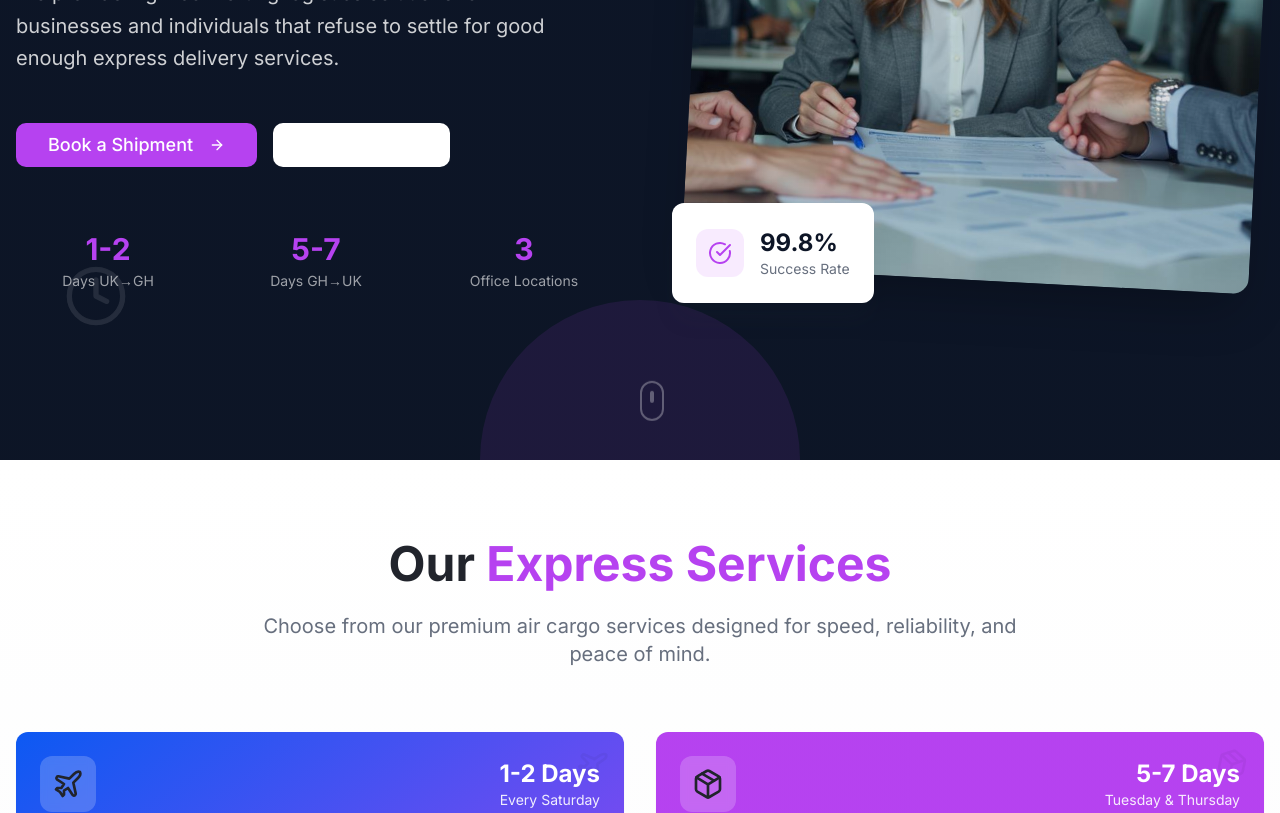
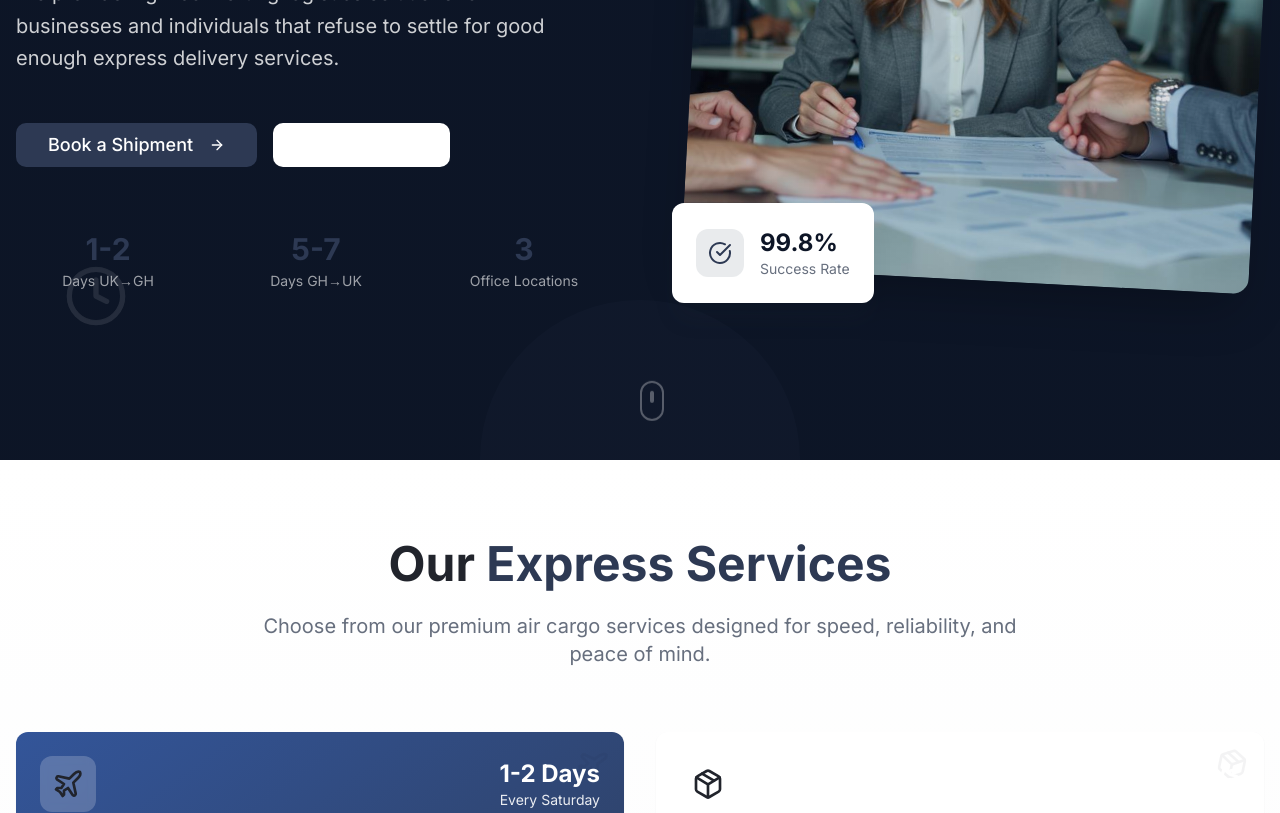
Before and after one commit to envuser-wq/shop-ship-shine, a React (Vite) app: page / in a window 1280 px wide. Shown: the part 500-1313 px from the top of the page. Built offline with nearby package versions, Linux system fonts and the light colour scheme.

Commit message:
Refine color palette
Adjusted colors to be less bright and more professional. Ensured scroll bars remain at their default appearance.

```diff
--- a/src/components/Contact.tsx
+++ b/src/components/Contact.tsx
@@ -168,7 +168,7 @@ export const Contact = () => {
 
                   <Button
                     type="submit"
-                    className="w-full h-14 bg-gradient-accent hover:shadow-purple-glow transition-all duration-300 text-lg font-semibold"
+                    className="w-full h-14 bg-gradient-accent hover:shadow-accent-glow transition-all duration-300 text-lg font-semibold"
                   >
                     Get Free Quote & Track Your Shipment
                     <Send className="ml-3 h-6 w-6" />
--- a/src/index.css
+++ b/src/index.css
@@ -23,8 +23,8 @@ All colors MUST be HSL.
     --primary: 220 50% 10%;
     --primary-foreground: 0 0% 98%;
 
-    /* Purple brand accent from original logo */
-    --accent: 280 85% 60%;
+    /* Professional accent - Muted navy blue */
+    --accent: 220 30% 25%;
     --accent-foreground: 0 0% 98%;
 
     /* Secondary - Light grays for subtle backgrounds */
@@ -42,24 +42,24 @@ All colors MUST be HSL.
     /* Border and input colors */
     --border: 220 15% 90%;
     --input: 220 15% 90%;
-    --ring: 280 85% 60%;
+    --ring: 220 30% 25%;
 
     --radius: 0.75rem;
 
-    /* Custom logistics brand colors */
-    --logistics-blue: 220 90% 50%;
-    --logistics-purple: 280 85% 60%;
-    --logistics-gold: 45 95% 65%;
+    /* Custom professional brand colors */
+    --logistics-blue: 220 50% 40%;
+    --logistics-navy: 220 30% 25%;
+    --logistics-gray: 220 10% 50%;
 
-    /* Gradients for modern appeal */
-    --gradient-hero: linear-gradient(135deg, hsl(220 50% 10%), hsl(220 60% 15%));
-    --gradient-accent: linear-gradient(135deg, hsl(280 85% 60%), hsl(260 80% 65%));
+    /* Professional gradients */
+    --gradient-hero: linear-gradient(135deg, hsl(220 50% 10%), hsl(220 40% 20%));
+    --gradient-accent: linear-gradient(135deg, hsl(220 30% 25%), hsl(220 25% 30%));
     --gradient-subtle: linear-gradient(180deg, hsl(0 0% 100%), hsl(220 10% 98%));
 
-    /* Shadows for depth */
+    /* Professional shadows */
     --shadow-card: 0 4px 6px -1px hsl(220 20% 20% / 0.1), 0 2px 4px -1px hsl(220 20% 20% / 0.06);
     --shadow-elevated: 0 20px 25px -5px hsl(220 20% 20% / 0.1), 0 10px 10px -5px hsl(220 20% 20% / 0.04);
-    --shadow-purple-glow: 0 0 20px hsl(280 85% 60% / 0.3);
+    --shadow-accent-glow: 0 0 20px hsl(220 30% 25% / 0.2);
 
     /* Animation timings */
     --transition-smooth: all 0.3s cubic-bezier(0.4, 0, 0.2, 1);
@@ -93,11 +93,11 @@ All colors MUST be HSL.
     --popover: 220 45% 12%;
     --popover-foreground: 0 0% 95%;
 
-    --primary: 280 85% 60%;
-    --primary-foreground: 220 50% 10%;
+    --primary: 220 30% 25%;
+    --primary-foreground: 0 0% 95%;
 
-    --accent: 280 85% 60%;
-    --accent-foreground: 220 50% 10%;
+    --accent: 220 30% 25%;
+    --accent-foreground: 0 0% 95%;
 
     --secondary: 220 40% 15%;
     --secondary-foreground: 0 0% 95%;
@@ -110,16 +110,16 @@ All colors MUST be HSL.
 
     --border: 220 30% 25%;
     --input: 220 30% 25%;
-    --ring: 280 85% 60%;
+    --ring: 220 30% 25%;
 
     --sidebar-background: 220 50% 8%;
     --sidebar-foreground: 0 0% 90%;
-    --sidebar-primary: 280 85% 60%;
-    --sidebar-primary-foreground: 220 50% 10%;
+    --sidebar-primary: 220 30% 25%;
+    --sidebar-primary-foreground: 0 0% 95%;
     --sidebar-accent: 220 40% 15%;
     --sidebar-accent-foreground: 0 0% 90%;
     --sidebar-border: 220 30% 25%;
-    --sidebar-ring: 280 85% 60%;
+    --sidebar-ring: 220 30% 25%;
 
     /* Dark mode specific gradients */
     --gradient-hero: linear-gradient(135deg, hsl(220 50% 8%), hsl(220 60% 12%));
@@ -135,23 +135,6 @@ All colors MUST be HSL.
   body {
     @apply bg-background text-foreground;
     font-feature-settings: "rlig" 1, "calt" 1;
-  }
-
-  /* Custom scrollbar for modern look */
-  ::-webkit-scrollbar {
-    width: 8px;
-  }
-
-  ::-webkit-scrollbar-track {
-    @apply bg-muted;
-  }
-
-  ::-webkit-scrollbar-thumb {
-    @apply bg-accent rounded-full;
-  }
-
-  ::-webkit-scrollbar-thumb:hover {
-    @apply bg-accent/80;
   }
 }
 
@@ -198,20 +181,20 @@ All colors MUST be HSL.
     }
   }
 
-  /* Purple glow hover effect */
+  /* Professional hover effect */
   .glow-hover {
     transition: var(--transition-smooth);
   }
 
   .glow-hover:hover {
-    box-shadow: var(--shadow-purple-glow);
+    box-shadow: var(--shadow-accent-glow);
     transform: translateY(-2px);
   }
 
   /* Hero background pattern */
   .hero-pattern {
     background-image:
-      radial-gradient(circle at 20% 50%, hsl(280 85% 60% / 0.1) 0%, transparent 50%),
-      radial-gradient(circle at 80% 20%, hsl(220 90% 50% / 0.1) 0%, transparent 50%);
+      radial-gradient(circle at 20% 50%, hsl(220 30% 25% / 0.05) 0%, transparent 50%),
+      radial-gradient(circle at 80% 20%, hsl(220 50% 40% / 0.05) 0%, transparent 50%);
   }
 }
```
